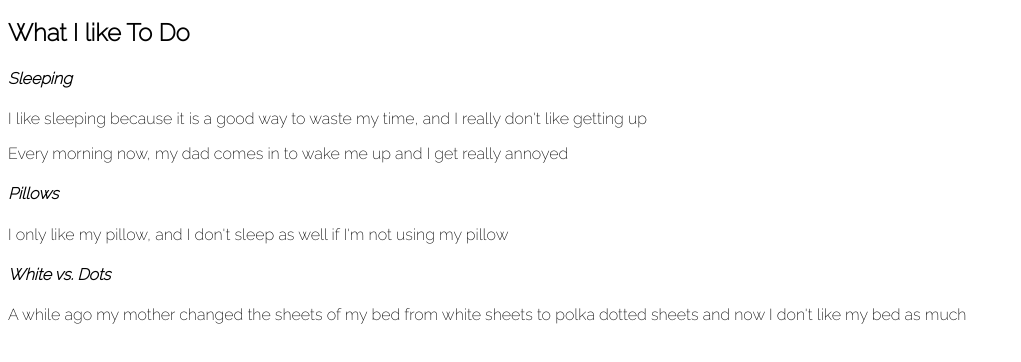
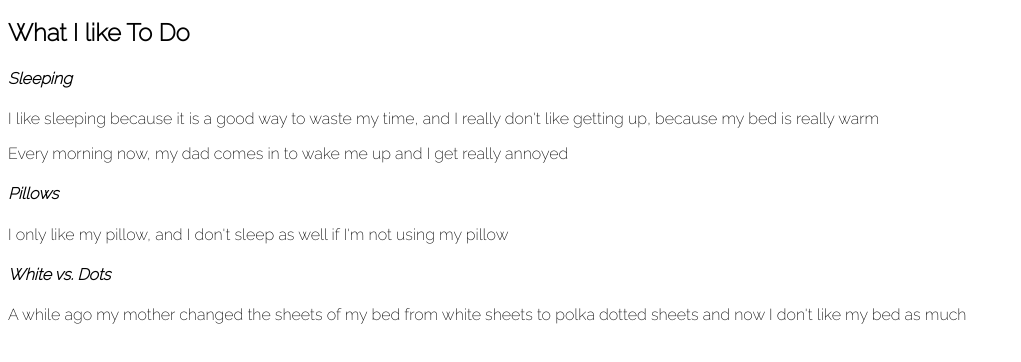
Before and after one commit to julia-chiang/julia-chiang.github.io, a plain HTML site: page index.html in a window 1280 px wide. Shown: the part 48-410 px from the top of the page, without its empty margins (0-1021 px from the left). Drawn offline with Linux system fonts and the light colour scheme.

Commit message:
Update index.html

```diff
--- a/index.html
+++ b/index.html
@@ -12,7 +12,7 @@
   <h1>Julia Chiang</h2>
   <h2><b>What I like To Do</b></h1>
   <h4><i>Sleeping</i></h2>
-  <p>I like sleeping because it is a good way to waste my time, and I really don't like getting up</p>
+  <p>I like sleeping because it is a good way to waste my time, and I really don't like getting up, because my bed is really warm</p>
   <p>Every morning now, my dad comes in to wake me up and I get really annoyed</p>
   <h4><i>Pillows</i></h1>
   <p>I only like my pillow, and I don't sleep as well if I'm not using my pillow</p>
```
